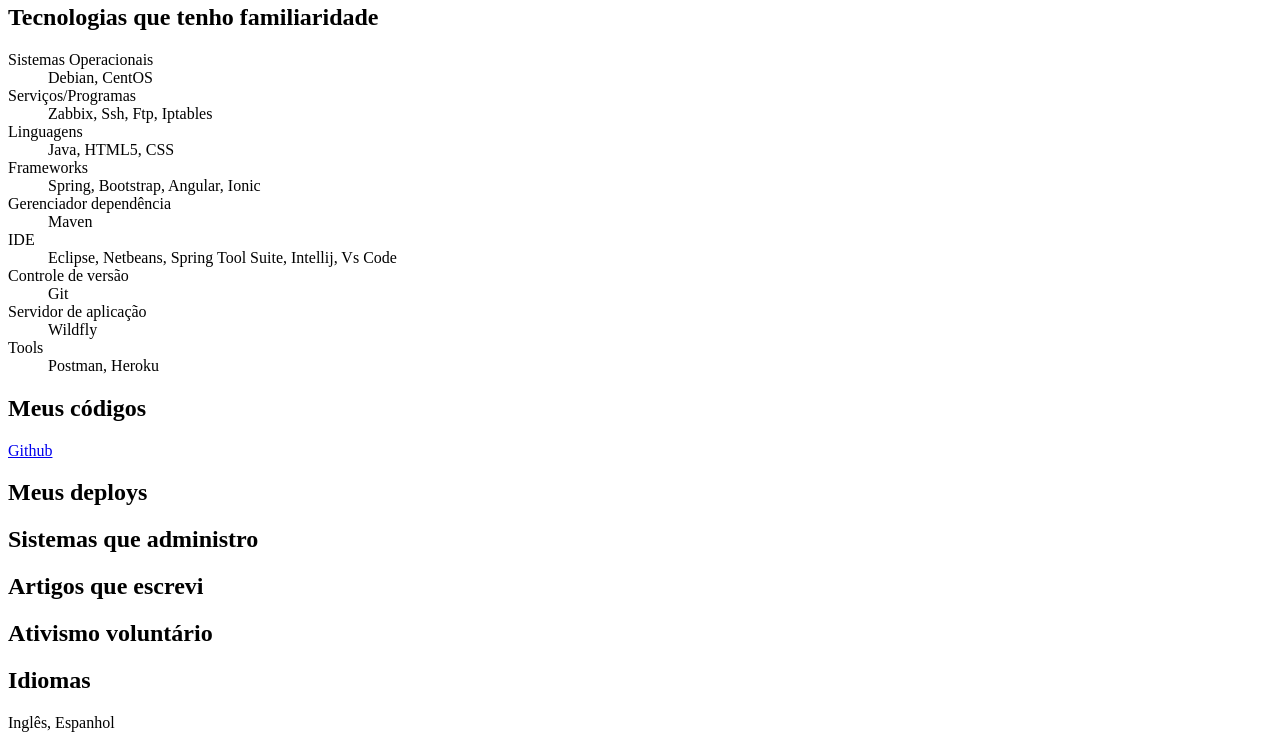
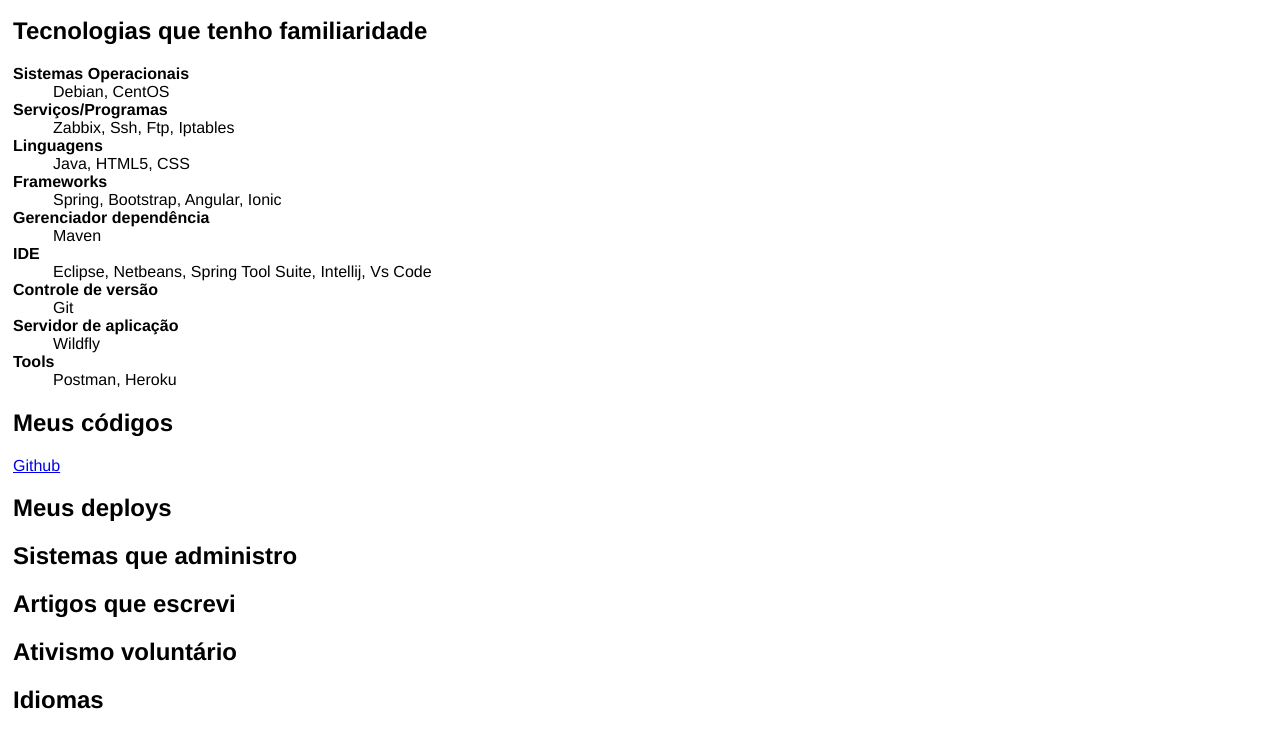
Before and after one commit to MalkonF/malkonf.github.io, a plain HTML site: page index.html in a window 1280 px wide. Shown: the part 132-867 px from the top of the page. Drawn offline with Linux system fonts and the light colour scheme.

Commit message:
Add meta, css - font, bold

```diff
--- /dev/null
+++ b/CSS/stylesheet.css
@@ -0,0 +1,8 @@
+body {
+	font-family: 'Gill Sans Extrabold', Helvetica, sans-serif;
+	padding: 5px;
+}
+
+dt {
+	font-weight: bold;
+}
--- a/index.html
+++ b/index.html
@@ -4,6 +4,9 @@
 <head>
     <meta charset="UTF-8" />
     <title>Malkon Faria - Sysadmin / Developer</title>
+    <meta name="description" content="website developer java spring html5 linux" />
+    <meta name="author" content="Malkon Faria" />
+    <link rel="stylesheet" type="text/css" href="CSS/stylesheet.css" media="screen" />
 </head>
 
 <body>
@@ -23,12 +26,12 @@
         <dd>Zabbix, Ssh, Ftp, Iptables</dd>
         <dt>Linguagens</dt>
         <dd>Java, HTML5, CSS</dd>
-            <dt> Frameworks</dt>
+        <dt>Frameworks</dt>
         <dd>Spring, Bootstrap, Angular, Ionic</dd>
         <dt>Gerenciador dependência</dt>
         <dd>Maven</dd>
         <dt>IDE</dt>
-            <dd> Eclipse, Netbeans, Spring Tool Suite, Intellij, Vs Code</dd>
+        <dd>Eclipse, Netbeans, Spring Tool Suite, Intellij, Vs Code</dd>
         <dt>Controle de versão</dt>
         <dd>Git</dd>
         <dt>Servidor de aplicação</dt>
@@ -52,12 +55,9 @@
                 <li>Email: malkon.inf@gmail.com</li>
                 <li><a href="#">Twitter</a></li>
                 <li><a href="#">Linkedin</a></li>
-                    </a>
             </ul>
         </nav>
     </footer>
-
-    </p>
 </body>
 
 </html>
```
Lines whose indentation alone changed are shown as unchanged.
